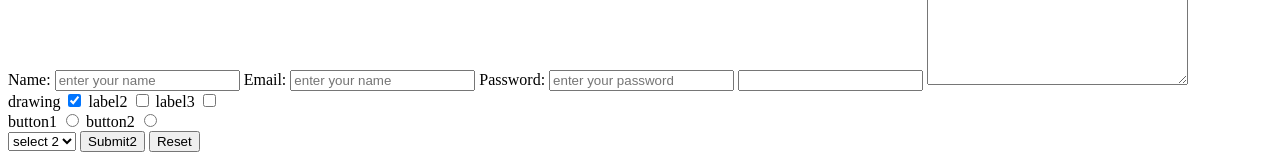
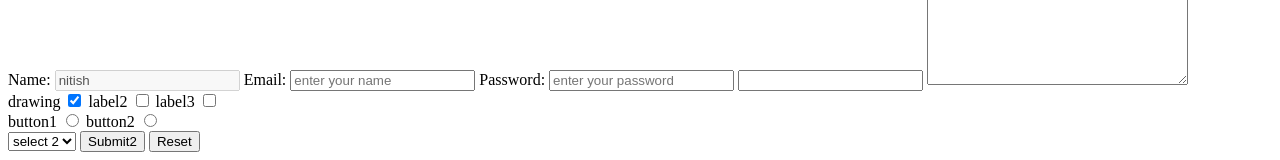
Before and after one commit to nitish-jha-hub/Mern_Kiet_Pathshala, a plain HTML site: page day1_html/index.html in a window 1280 px wide. Shown: the part 1062-1222 px from the top of the page. Drawn offline with Linux system fonts and the light colour scheme.

Commit message:
day2 start

```diff
--- a/index.html
+++ b/day1_html/index.html
@@ -79,7 +79,7 @@
 
         <form action="/content.html" method="get">
             <label for="name">Name:</label>
-            <input type="text" name="userName" id="name" placeholder="enter your name" autocomplete="off">
+            <input type="text" name="userName" id="name" placeholder="enter your name" autocomplete="off" disabled value="nitish">
             <label for="email">Email:</label>
             <input type="email" name="userEmail" id="email" placeholder="enter your name" required>
             <label for="password">Password:</label>
```
Also changed, not shown: day1_html/content.html (renamed from content.html).
